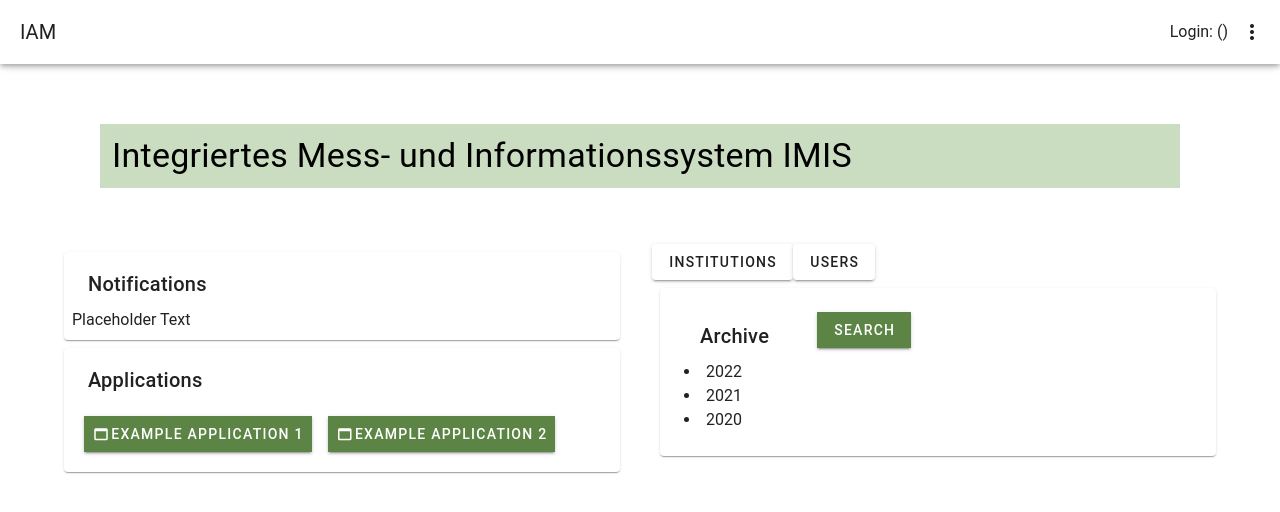
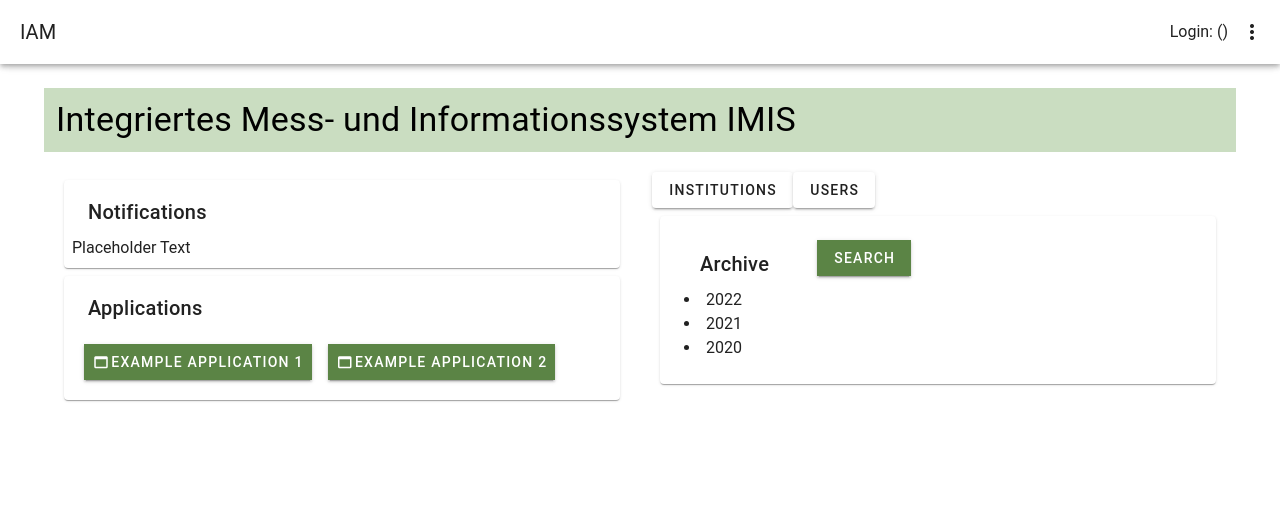
Before and after one commit to OpenBfS/imis-iam, a Vue app in the folder client/: page / in a window 1280 px wide. Shown: the top 512 px of the page. Built offline with nearby package versions, Linux system fonts and the light colour scheme; no server answers.

Commit message:
Rebuild "Main" template and remove redundant component

```diff
--- a/client/src/components/Main.vue
+++ b/client/src/components/Main.vue
@@ -1,16 +1,52 @@
 <template>
   <v-container>
-    <v-row class="bg-secondary">
+    <v-row class="bg-secondary my-2">
       <v-col cols="12" class="text-h4">
         Integriertes Mess- und Informationssystem IMIS
+      </v-col>
+    </v-row>
+    <v-row justify="space-between my-2">
+      <v-col>
+        <Notifications />
+        <Applications />
+      </v-col>
+      <v-col>
+        <v-btn
+          link
+          @click="
+            $route.path == '/institutions' ? '' : $router.push('/institutions')
+          "
+        >
+          Institutions
+        </v-btn>
+        <v-btn
+          link
+          @click="$route.path == '/users' ? '' : $router.push('/users')"
+        >
+          Users
+        </v-btn>
+        <Archive />
       </v-col>
     </v-row>
   </v-container>
 </template>
 
 <script>
-export default {
-  name: "Main",
-  data: () => ({}),
-};
+import { defineComponent } from "vue";
+
+// Components
+import Main from "../components/Main.vue";
+import Applications from "../components/ApplicationComponent.vue";
+import Archive from "../components/ArchiveComponent.vue";
+import Notifications from "../components/NotificationComponent.vue";
+export default defineComponent({
+  name: "HomeView",
+
+  components: {
+    Main,
+    Applications,
+    Archive,
+    Notifications
+  }
+});
 </script>
--- a/client/src/views/HomeView.vue
+++ /dev/null
@@ -1,50 +0,0 @@
-<template>
-  <v-container>
-    <v-row class="ma-5 pa-5">
-      <Main />
-    </v-row>
-    <v-row justify="space-between">
-      <v-col>
-        <Notifications />
-        <Applications />
-      </v-col>
-      <v-col>
-        <v-btn
-          link
-          @click="
-            $route.path == '/institutions' ? '' : $router.push('/institutions')
-          "
-        >
-          Institutions
-        </v-btn>
-        <v-btn
-          link
-          @click="$route.path == '/users' ? '' : $router.push('/users')"
-        >
-          Users
-        </v-btn>
-        <Archive />
-      </v-col>
-    </v-row>
-  </v-container>
-</template>
-
-<script>
-import { defineComponent } from "vue";
-
-// Components
-import Main from "../components/Main.vue";
-import Applications from "../components/ApplicationComponent.vue";
-import Archive from "../components/ArchiveComponent.vue";
-import Notifications from "../components/NotificationComponent.vue";
-export default defineComponent({
-  name: "HomeView",
-
-  components: {
-    Main,
-    Applications,
-    Archive,
-    Notifications,
-  },
-});
-</script>
```
Also changed, not shown: client/src/router/index.js (+8 -8 lines).
